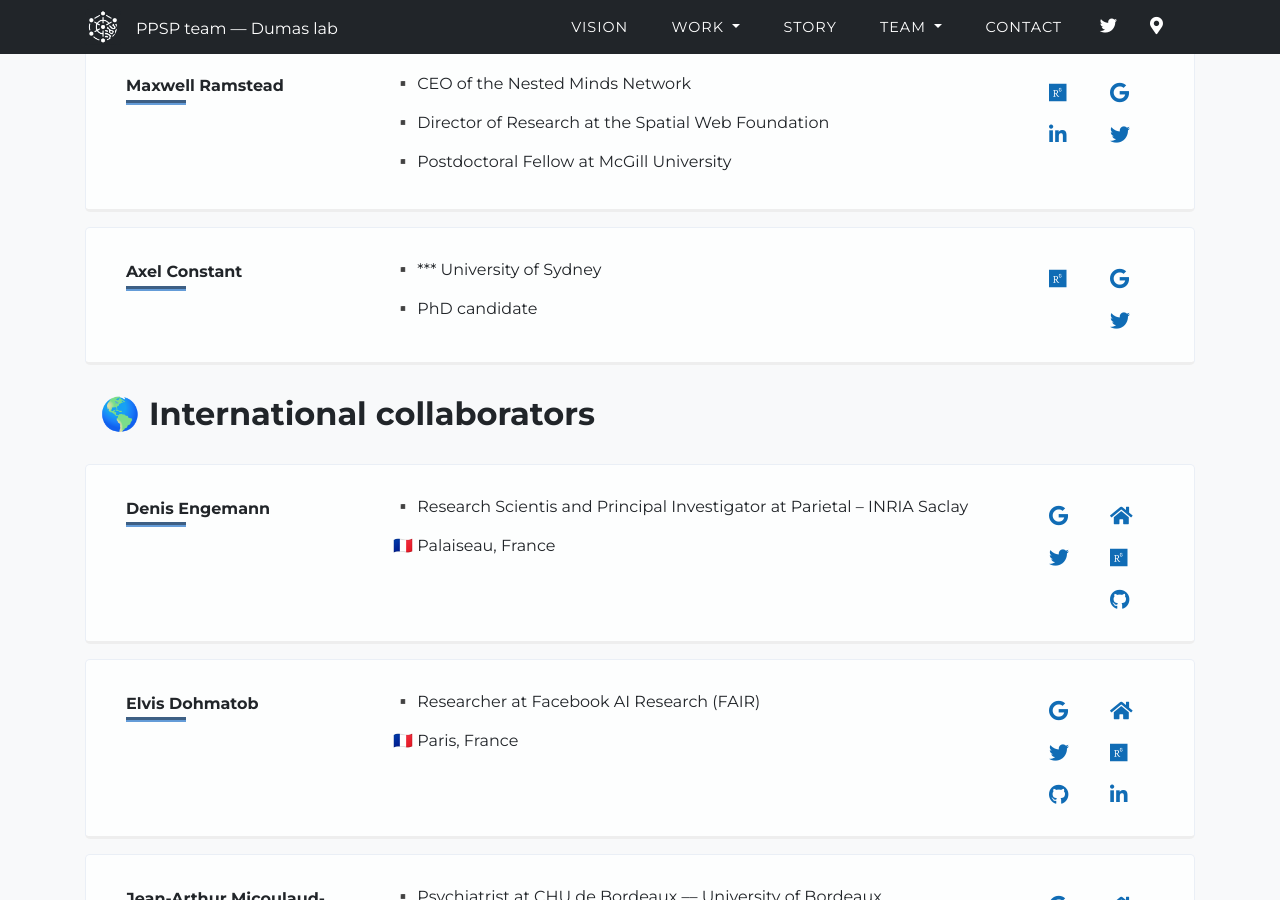
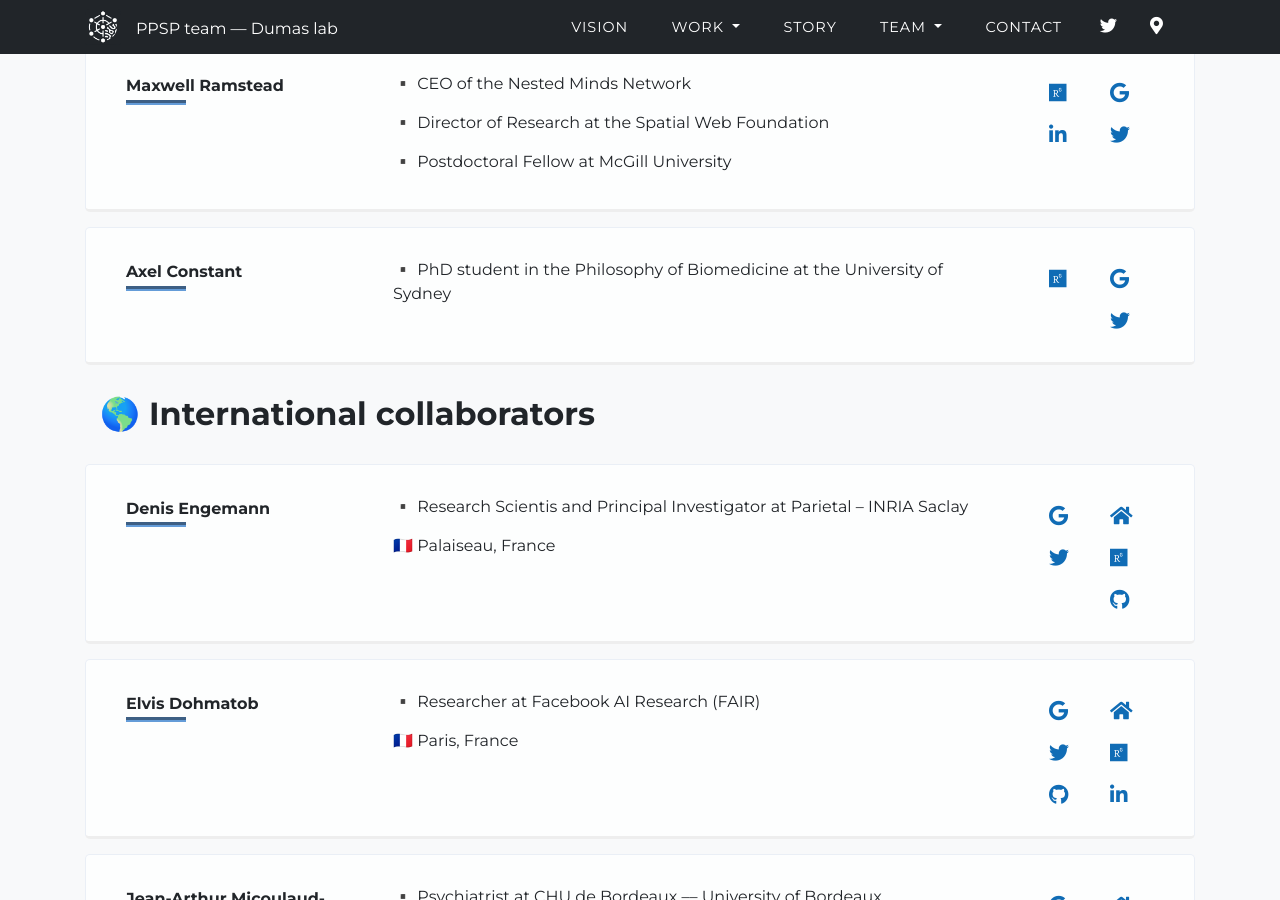
Before and after one commit to raviriley/agency-jekyll-theme, a Jekyll site: the page built from collaborators.md, in a window 1280 px wide and 900 px high, scrolled down 2152 px. Built offline with Jekyll 4.4.1, drawn with Linux system fonts in a browser that asks for light colours; some web fonts are replaced; comment, search, counter and statistics services are not loaded.

Commit message:
Update collaborator info

```diff
--- a/_data/collaborators.yml
+++ b/_data/collaborators.yml
@@ -217,8 +217,7 @@
 
   - name: Axel Constant
     position :
-        - '*** University of Sydney'
-        - PhD candidate
+        - PhD student in the Philosophy of Biomedicine at the University of Sydney
     social :
         # - url: https://www.personal-website.com
         #   icon: fas fa-home
```
